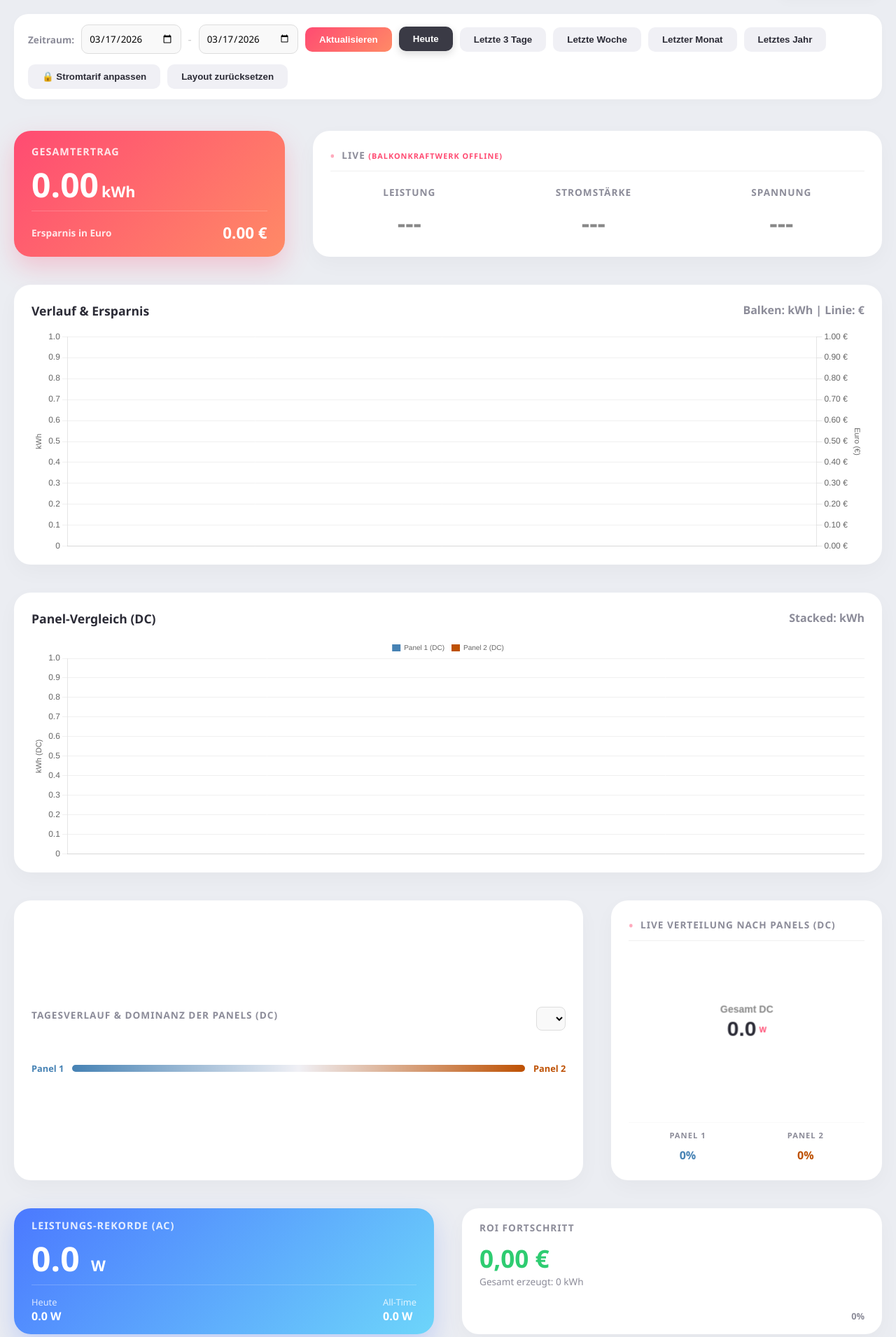
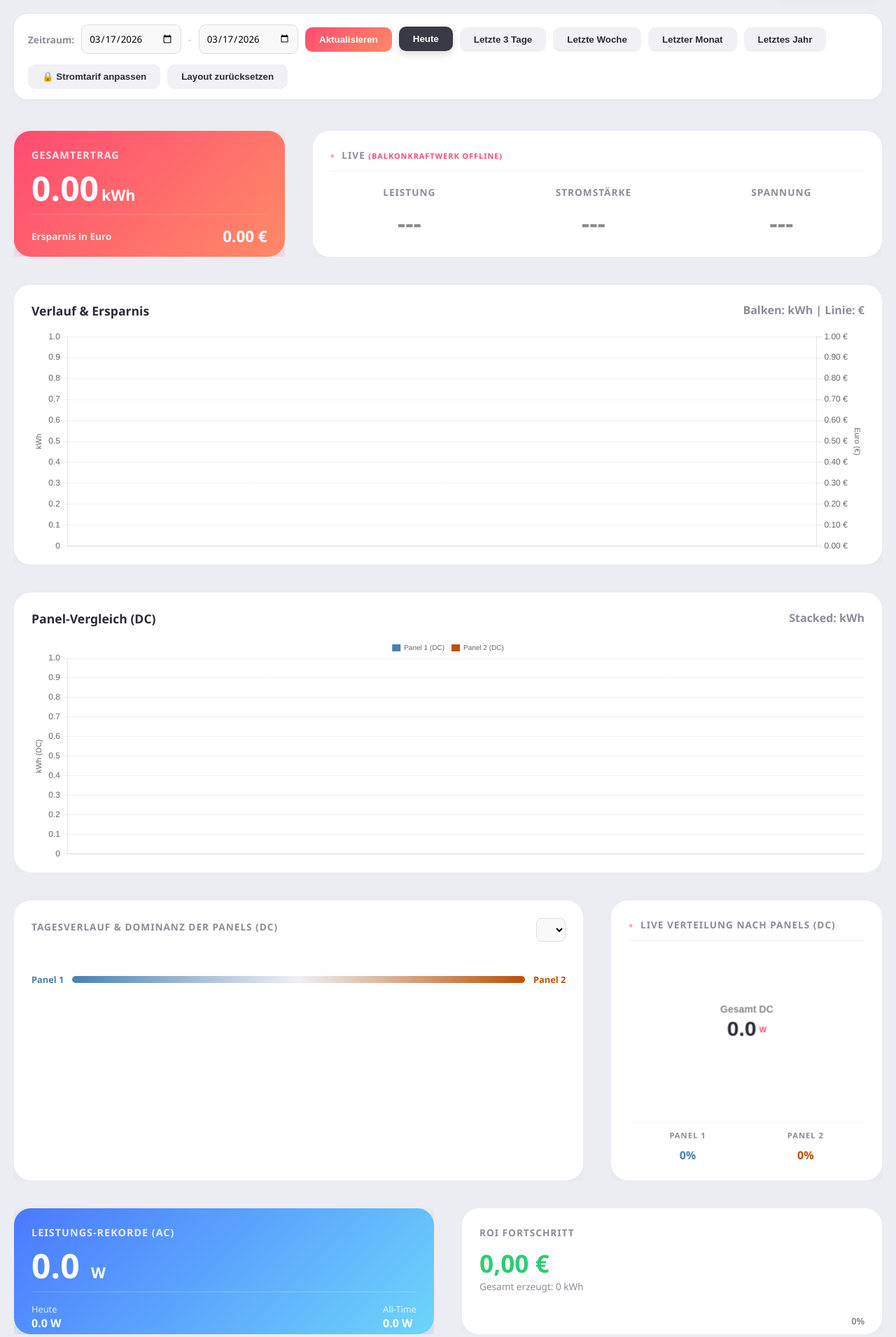
Before and after one commit to jacquesbach/balkonkraftwerk, a Flask app: page / in a window 1280 px wide. Shown: the part 59-1970 px from the top of the page at 70% size. Run offline with Flask 3, Linux system fonts and the light colour scheme; data comes from the database, SQL or seed files in the repository; data that the repository does not hold is empty; some libraries are stand-ins or nearby versions.

Commit message:
Style Changes

```diff
--- a/static/css/style.css
+++ b/static/css/style.css
@@ -170,8 +170,6 @@
   .grid-stack-item-content {
     overflow-x: hidden;
     overflow-y: auto;
-    overflow: visible !important;
-    overflow: hidden;
     background: transparent !important;
     box-shadow: none !important;
   }
@@ -200,7 +198,7 @@
     box-shadow: 0 10px 30px rgba(0, 0, 0, 0.03);
     display: flex;
     flex-direction: column;
-    justify-content: center;
+    justify-content: start;
   }
 
   .card-gradient {
```
